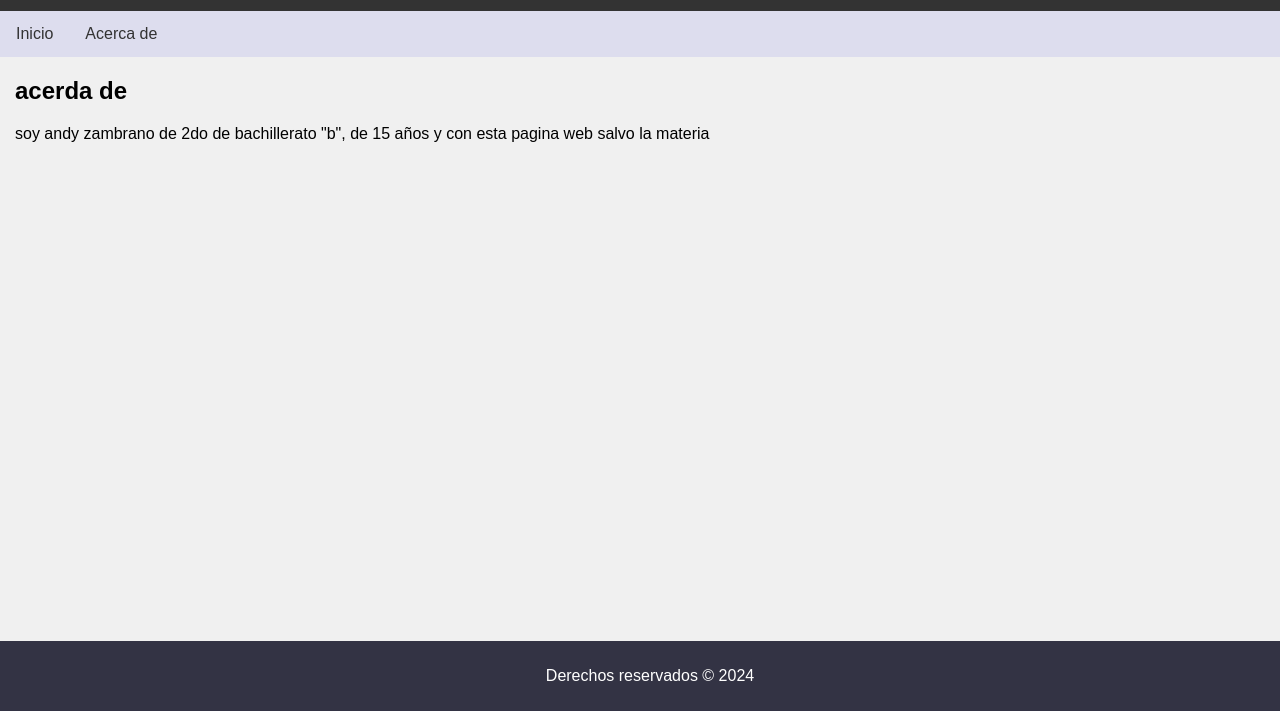
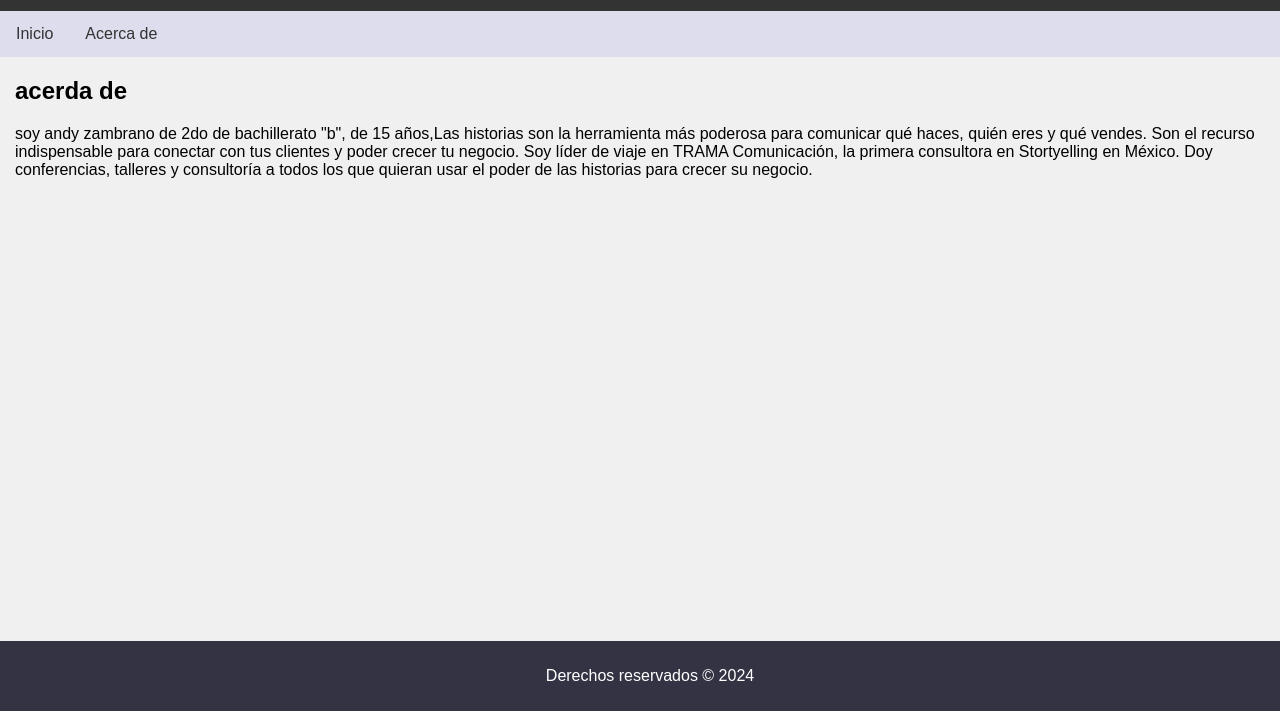
Before and after one commit to andyzambranoromo/mi-primera-web, a plain HTML site: page acerca.html in a window 1280 px wide. Shown: the part 89-800 px from the top of the page. Drawn offline with Linux system fonts and the light colour scheme.

Commit message:
Update acerca.html

```diff
--- a/acerca.html
+++ b/acerca.html
@@ -14,7 +14,7 @@
     </div>
     <div class="main">
         <h2 id="inicio">acerda de</h2>
-        <p>soy andy zambrano de 2do de bachillerato "b", de 15 años y con esta pagina web salvo la materia</p>
+        <p>soy andy zambrano de 2do de bachillerato "b", de 15 años,Las historias son la herramienta más poderosa para comunicar qué haces, quién eres y qué vendes. Son el recurso indispensable para conectar con tus clientes y poder crecer tu negocio. Soy líder de viaje en TRAMA Comunicación, la primera consultora en Stortyelling en México. Doy conferencias, talleres y consultoría a todos los que quieran usar el poder de las historias para crecer su negocio.</p>
     </div>
     <div class="footer">
         <p>Derechos reservados © 2024</p>
```
